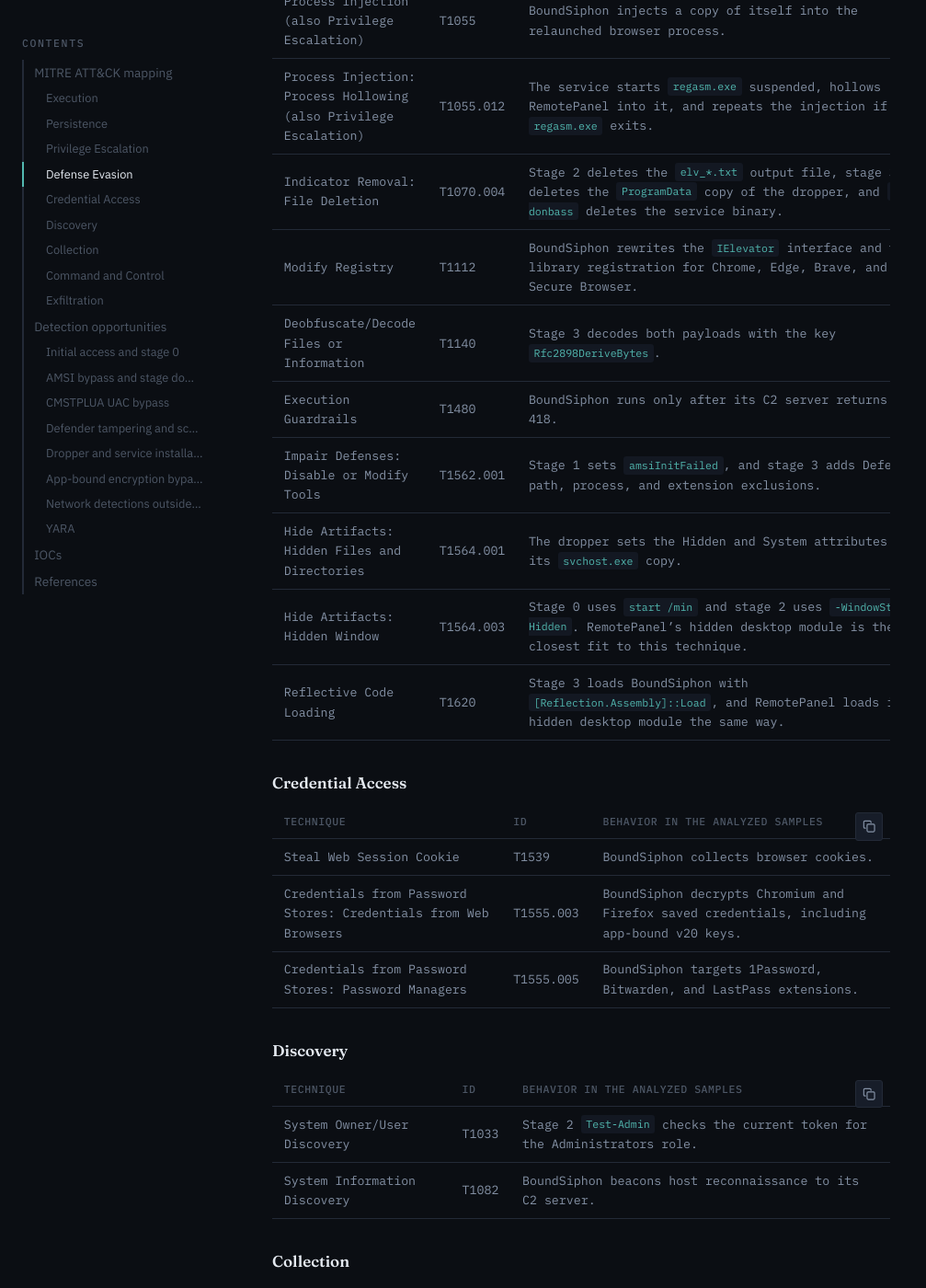
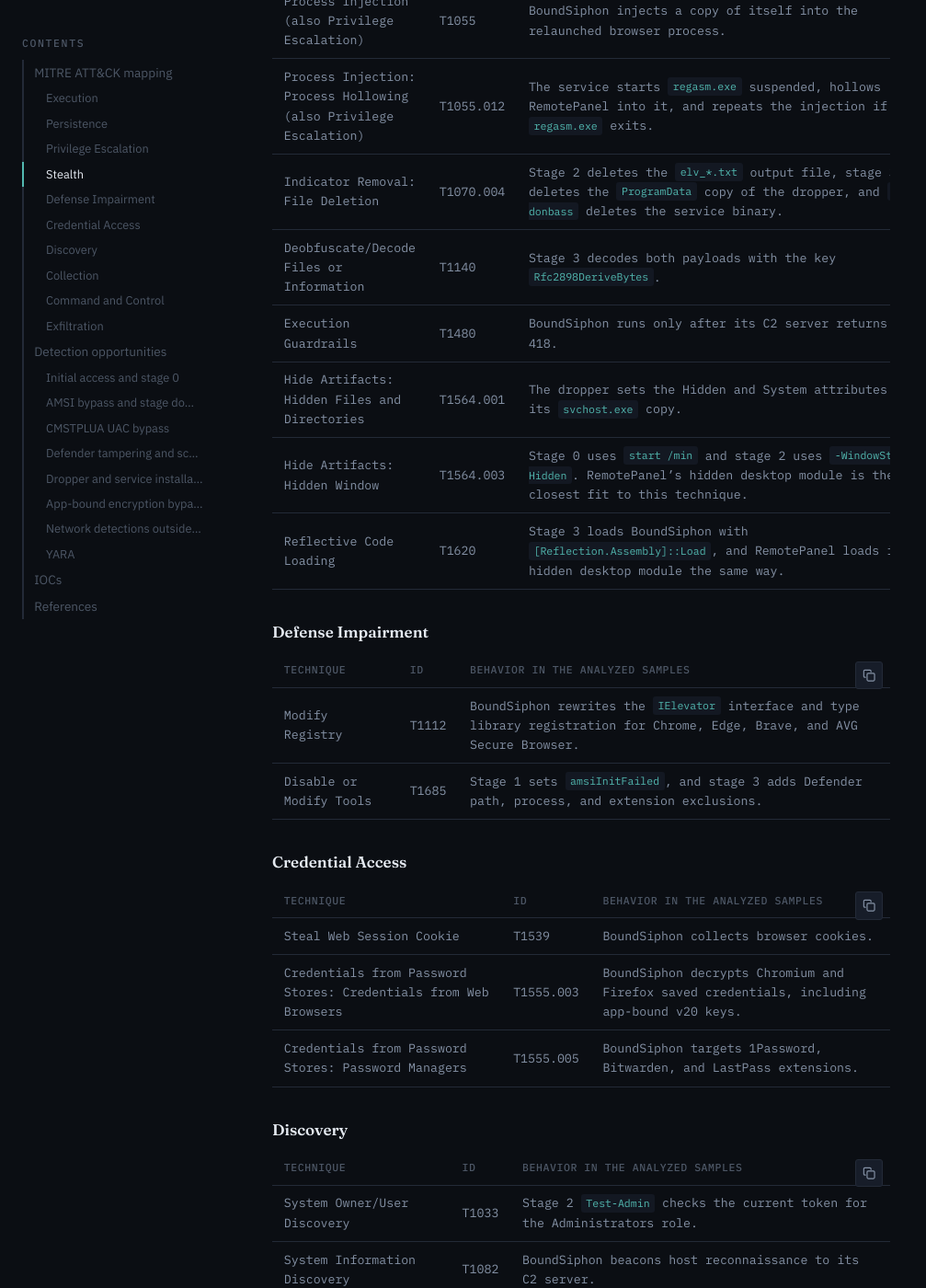
Before and after one commit to jacobholtz/jacobholtz.github.io, a Jekyll site: the page built from _posts/2026-11-02-analyzing-a-multi-stage-clickfix-incident.md, in a window 1280 px wide and 1400 px high, scrolled down 7745 px. Shown: the whole window at 92% size, without its empty margins (0-1007 px from the left). Built offline with Jekyll 4.4.1, drawn with Linux system fonts in a browser that asks for light colours; some of the changed text lies outside the part shown.

Commit message:
Update ClickFix writeup ATT&CK mapping to v20 tactics
Defense Evasion is split into Stealth and Defense Impairment, and
revoked T1562.001 is replaced with T1685.

Co-Authored-By: Claude Opus 5.5 <noreply@anthropic.com>

```diff
--- a/_posts/2026-11-02-analyzing-a-multi-stage-clickfix-incident.md
+++ b/_posts/2026-11-02-analyzing-a-multi-stage-clickfix-incident.md
@@ -60,7 +60,7 @@ Because the channel does not use TLS, it doesn't produce a JA3 or JA4 signature
 
 ### MITRE ATT&CK mapping
 
-The following tables map the behavior in the analyzed samples to ATT&CK techniques, grouped by tactic.
+The following tables map the behavior in the analyzed samples to techniques in ATT&CK v20, grouped by tactic.
 
 #### Execution
 
@@ -86,7 +86,7 @@ The following tables map the behavior in the analyzed samples to ATT&CK techniqu
 | Access Token Manipulation: Create Process with Token | T1134.002 | The service duplicates the console user's token with `WTSQueryUserToken` and `DuplicateTokenEx`, sets it to high integrity, and starts `regasm.exe` with `CreateProcessAsUserW`. |
 | Abuse Elevation Control Mechanism: Bypass User Account Control | T1548.002 | Stage 2 uses the CMSTPLUA elevation moniker `{3E5FC7F9-9A51-4367-9063-A120244FBEC7}` to start an elevated `powershell.exe`. |
 
-#### Defense Evasion
+#### Stealth
 
 | Technique | ID | Behavior in the analyzed samples |
 | --- | --- | --- |
@@ -99,13 +99,18 @@ The following tables map the behavior in the analyzed samples to ATT&CK techniqu
 | Process Injection (also Privilege Escalation) | T1055 | BoundSiphon injects a copy of itself into the relaunched browser process. |
 | Process Injection: Process Hollowing (also Privilege Escalation) | T1055.012 | The service starts `regasm.exe` suspended, hollows RemotePanel into it, and repeats the injection if `regasm.exe` exits. |
 | Indicator Removal: File Deletion | T1070.004 | Stage 2 deletes the `elv_*.txt` output file, stage 3 deletes the `ProgramData` copy of the dropper, and `--donbass` deletes the service binary. |
-| Modify Registry | T1112 | BoundSiphon rewrites the `IElevator` interface and type library registration for Chrome, Edge, Brave, and AVG Secure Browser. |
 | Deobfuscate/Decode Files or Information | T1140 | Stage 3 decodes both payloads with the key `Rfc2898DeriveBytes`. |
 | Execution Guardrails | T1480 | BoundSiphon runs only after its C2 server returns HTTP 418. |
-| Impair Defenses: Disable or Modify Tools | T1562.001 | Stage 1 sets `amsiInitFailed`, and stage 3 adds Defender path, process, and extension exclusions. |
 | Hide Artifacts: Hidden Files and Directories | T1564.001 | The dropper sets the Hidden and System attributes on its `svchost.exe` copy. |
 | Hide Artifacts: Hidden Window | T1564.003 | Stage 0 uses `start /min` and stage 2 uses `-WindowStyle Hidden`. RemotePanel's hidden desktop module is the closest fit to this technique. |
 | Reflective Code Loading | T1620 | Stage 3 loads BoundSiphon with `[Reflection.Assembly]::Load`, and RemotePanel loads its hidden desktop module the same way. |
+
+#### Defense Impairment
+
+| Technique | ID | Behavior in the analyzed samples |
+| --- | --- | --- |
+| Modify Registry | T1112 | BoundSiphon rewrites the `IElevator` interface and type library registration for Chrome, Edge, Brave, and AVG Secure Browser. |
+| Disable or Modify Tools | T1685 | Stage 1 sets `amsiInitFailed`, and stage 3 adds Defender path, process, and extension exclusions. |
 
 #### Credential Access
 
```
Also changed, not shown: other parts of _posts/2026-11-02-analyzing-a-multi-stage-clickfix-incident.md (+1 -1 lines).
